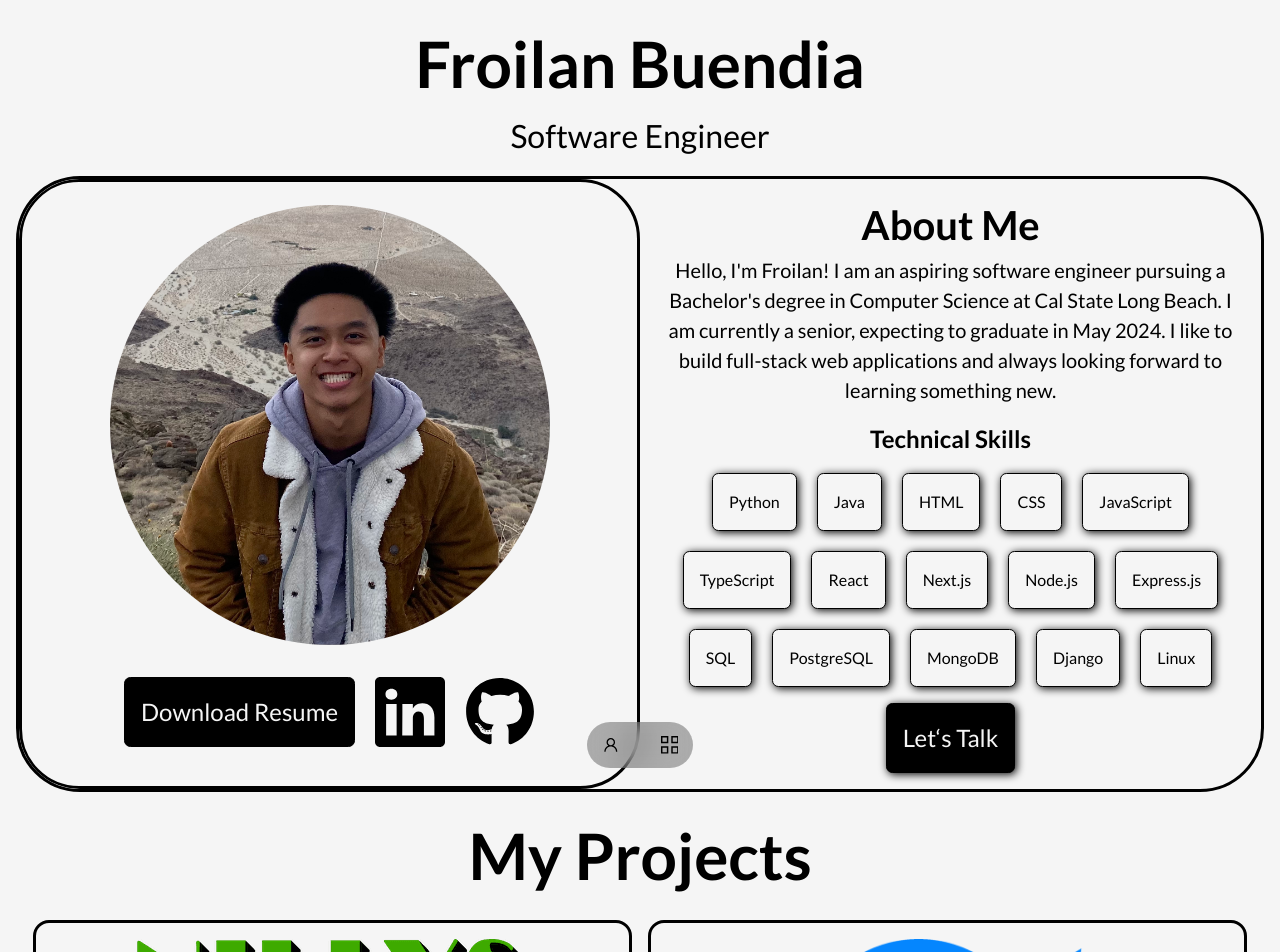
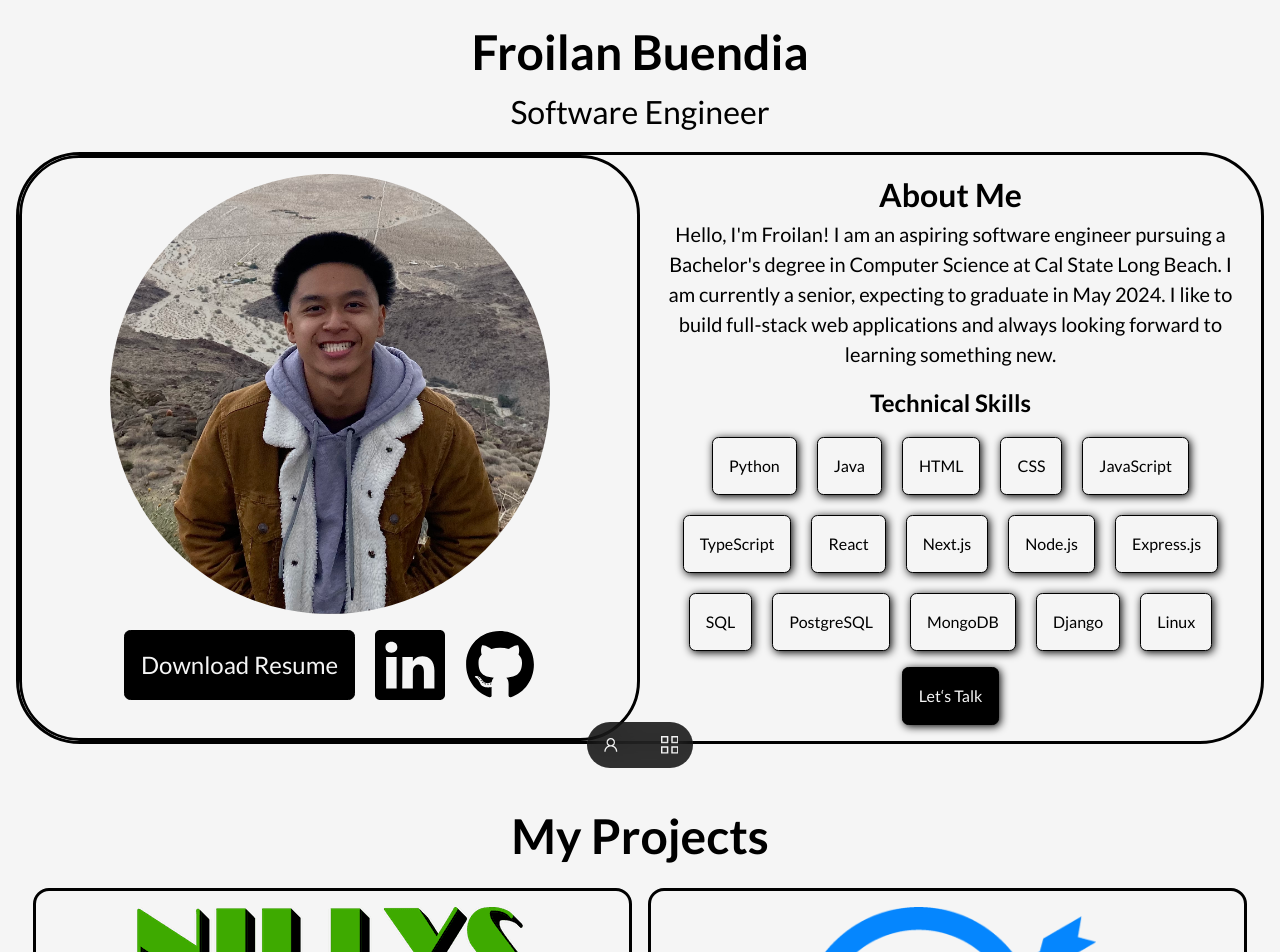
Before and after one commit to froilanbuendia/froilanbuendia, a Next.js app in the folder frontend/: page / in a window 1280 px wide. Shown: the top 952 px of the page. Built offline with nearby package versions, Linux system fonts and the light colour scheme.

Commit message:
styles and padding

```diff
--- a/frontend/app/components/navbar/navbar.module.css
+++ b/frontend/app/components/navbar/navbar.module.css
@@ -4,7 +4,7 @@
   width: 100vw;
 }
 .navbar {
-  background-color: rgba(0, 0, 0, 0.3);
+  background-color: var(--primary-text-color);
   width: max-content;
   position: fixed;
   bottom: 2rem;
@@ -12,6 +12,7 @@
   gap: 0.8rem;
   border-radius: 3rem;
   backdrop-filter: blur(15px);
+  opacity: 0.8;
 }
 
 .icons {
@@ -19,10 +20,10 @@
   padding: 0.9rem;
   border-radius: 50%;
   display: flex;
-  color: light gray;
+  color: var(--background-color);
   font-size: 1.1rem;
 }
 
 .icons:hover {
-  background: rgba(0, 0, 0, 0.3);
+  background: gray;
 }
--- a/frontend/app/sections/contacts/Contacts.tsx
+++ b/frontend/app/sections/contacts/Contacts.tsx
@@ -5,9 +5,9 @@ import { FaGithub } from "react-icons/fa";
 export default function Contacts() {
   return (
     <section id="contacts" className={contactCSS.contactsWrapper}>
+      <div>
         <h2 className={contactCSS.contactsTitle}>Contact Me</h2>
-
-      <div className={contactCSS.contactsContainer}>
+        <div data-aos="zoom-in" className={contactCSS.contactsContainer}>
           <a
             href="mailto:froilangbuendia@gmail.com"
             target="_blank"
@@ -39,6 +39,7 @@ export default function Contacts() {
             </div>
           </a>
         </div>
+      </div>
     </section>
   );
 }
--- a/frontend/app/sections/contacts/contacts.module.css
+++ b/frontend/app/sections/contacts/contacts.module.css
@@ -13,7 +13,7 @@
 .contactsTitle {
   display: flex;
   justify-content: center;
-  font-size: 4rem;
+  font-size: 3rem;
   font-family: "Lato-Bold";
 }
 
--- a/frontend/app/sections/header/about/about.module.css
+++ b/frontend/app/sections/header/about/about.module.css
@@ -1,11 +1,11 @@
 @font-face {
   font-family: "Lato";
-  src: url(../../../assets/fonts/Lato-Regular.ttf);
+  src: url("../../../assets/fonts/Lato-Regular.ttf");
 }
 
 @font-face {
   font-family: "Lato-Bold";
-  src: url(../../../assets/fonts/Lato-Bold.ttf);
+  src: url("../../../assets/fonts/Lato-Bold.ttf");
 }
 @keyframes fadeIn {
   0% {
@@ -18,7 +18,6 @@
 .aboutMe {
   margin-top: 1rem;
   display: flex;
-  justify-content: space-evenly;
   border: 3px solid var(--primary-text-color);
   border-radius: 4rem;
   animation: fadeIn 5s;
@@ -30,9 +29,7 @@
   display: flex;
   flex-direction: column;
   align-items: center;
-  justify-content: center;
   width: 50%;
-  background-color: var(--background-color);
   border-radius: 3.75rem;
 }
 
@@ -44,7 +41,7 @@
 }
 
 .iconsContainer {
-  margin: 2rem;
+  margin: 1rem 0rem 1rem 0rem;
   display: flex;
   justify-content: center;
   text-align: center;
@@ -92,7 +89,7 @@
   display: flex;
   justify-content: center;
   font-family: "Lato-Bold";
-  font-size: 2.5rem;
+  font-size: 2rem;
 }
 
 .aboutText {
@@ -150,7 +147,7 @@
   padding: 1rem;
   background-color: var(--primary-text-color);
   font-family: "Lato";
-  font-size: 1.5rem;
+  font-size: 1rem;
   box-shadow: 0.1rem 0.1rem 0.5rem var(--primary-text-color);
 }
 
@@ -158,7 +155,7 @@
   transform: scale(1.1);
 }
 
-@media screen and (min-width: 320px) and (max-width: 991px) {
+@media screen and (min-width: 320px) and (max-width: 1279px) {
   .aboutMe {
     flex-direction: column;
   }
--- a/frontend/app/sections/header/header.module.css
+++ b/frontend/app/sections/header/header.module.css
@@ -17,7 +17,7 @@
 .name {
   display: flex;
   justify-content: center;
-  font-size: 4rem;
+  font-size: 3rem;
   font-family: "Lato-Bold";
 }
 
--- a/frontend/app/sections/projects/projects.module.css
+++ b/frontend/app/sections/projects/projects.module.css
@@ -10,7 +10,7 @@
 .projectsTitle {
   display: flex;
   justify-content: center;
-  font-size: 4rem;
+  font-size: 3rem;
   font-family: "Lato-Bold";
 }
 
```
Lines whose indentation alone changed are shown as unchanged.
